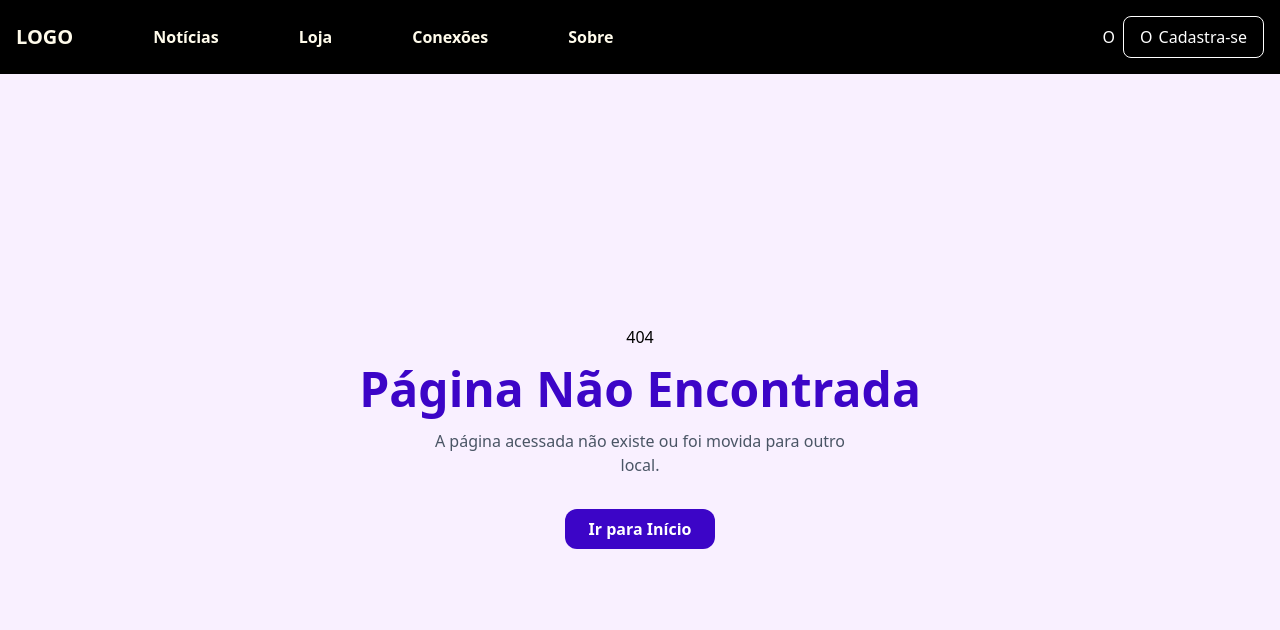
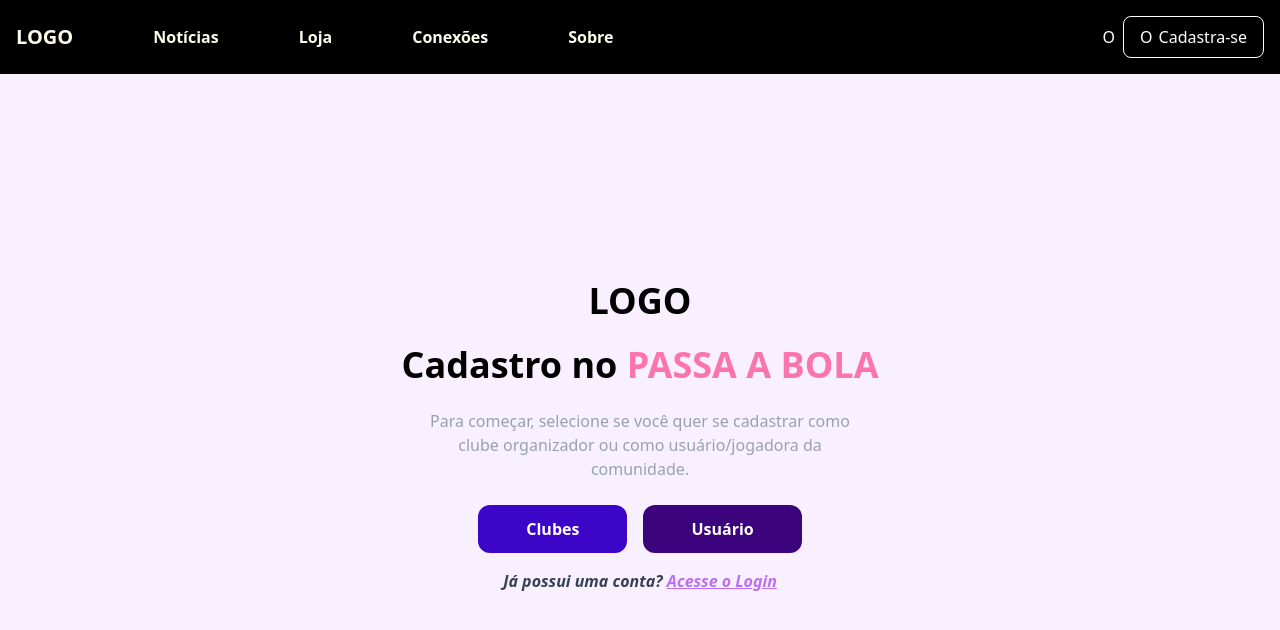
Before and after one commit to syinapse/PassaBola-website, a React (Vite) app: page /cadastro in a window 1280 px wide. Before the commit this address had no page. Shown: the top 630 px of the page. Built offline with nearby package versions, Linux system fonts and the light colour scheme.

Commit message:
feat: finalizando tela de cadastro

```diff
--- a/src/AppRouter.jsx
+++ b/src/AppRouter.jsx
@@ -4,6 +4,7 @@ import { PortalInicial } from './pages/PortalInicial'
 
 import { Error404 } from './pages/Error404'
 import { Noticias } from './pages/Noticias'
+import { CadatroNova } from './pages/CadatroNova'
 
 export const AppRouter = () => {
   return (
@@ -12,6 +13,7 @@ export const AppRouter = () => {
     <Route path='/' element={<PortalInicial/>}/>
     <Route path='*' element={<Error404/>}/>
     <Route path='/noticias' element={<Noticias/>}/>
+    <Route path='/cadastro' element={<CadatroNova/>}/>
 
     </Routes>
 
--- a/src/index.css
+++ b/src/index.css
@@ -10,5 +10,6 @@
   --color-background-2: #BBACF3;
   --color-background-3: #14002B;
   --color-text: #100118;
+  --color-text-accent: #FC75AA;
 
 }
--- a/src/pages/CadatroNova.jsx
+++ b/src/pages/CadatroNova.jsx
@@ -1,7 +1,36 @@
 import React from 'react'
+import { Header1 } from '../components/Header1'
 
 export const CadatroNova = () => {
   return (
-    <div>CadatroNova</div>
+    <div className="min-h-screen flex flex-col bg-background">
+      <Header1 />
+      <div className="flex flex-1 flex-col items-center justify-center text-center gap-6 px-4">
+        <h2 className="text-4xl font-bold">LOGO</h2>
+        <h2 className="text-4xl font-bold">
+          Cadastro no <span className="text-text-accent">PASSA A BOLA</span>
+        </h2>
+        <p className="max-w-md text-gray-400">
+          Para começar, selecione se você quer se cadastrar como clube organizador
+          ou como usuário/jogadora da comunidade.
+        </p>
+        <div className="flex flex-col gap-4 items-center">
+          <div className="flex gap-4">
+            <button className="px-12 py-2 rounded-xl font-bold bg-primary text-white hover:bg-primary/90 transition">
+              Clubes
+            </button>
+            <button className="px-12 py-3 rounded-xl bg-secondary text-white font-bold hover:bg-secondary/90 transition">
+              Usuário
+            </button>
+          </div>
+          <p className="text-gray-700 italic font-bold">
+            Já possui uma conta?{' '}
+            <span className="text-primary-2  font-semibold cursor-pointer underline ">
+              Acesse o Login
+            </span>
+          </p>
+        </div>
+      </div>
+    </div>
   )
 }
```
